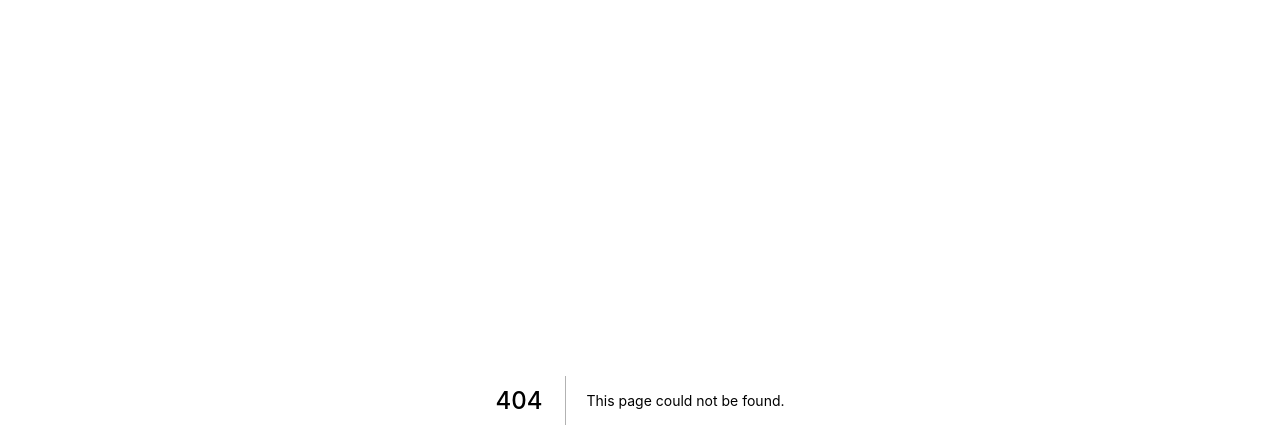
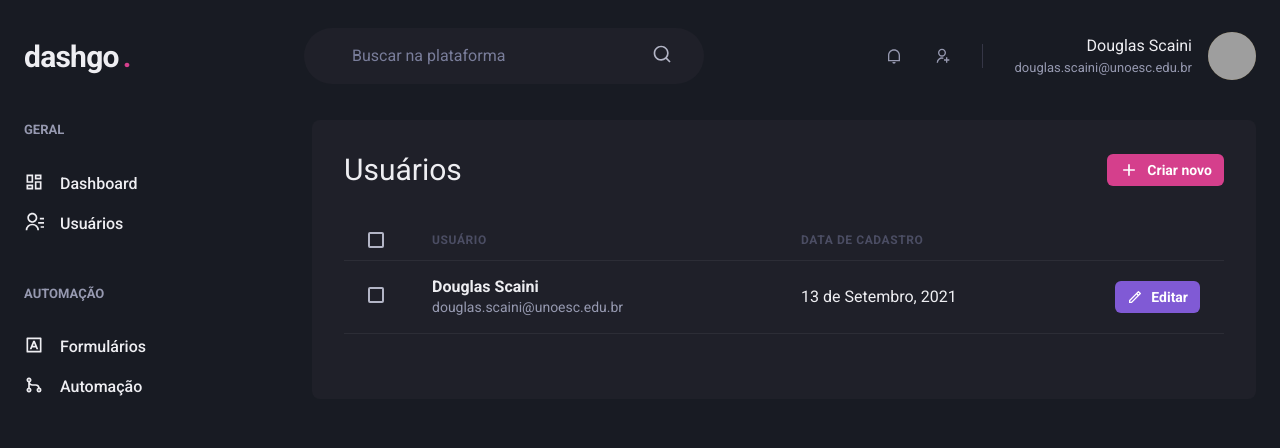
Before and after one commit to douglasscaini/dashgo, a Next.js app: page /users in a window 1280 px wide. Before the commit this address had no page. Shown: the top 448 px of the page. Built offline with nearby package versions, Linux system fonts and the light colour scheme; grey boxes are pictures that could not be loaded.

Commit message:
feat: Users Page

```diff
--- /dev/null
+++ b/src/pages/users/index.tsx
@@ -0,0 +1,90 @@
+import {
+  Box,
+  Flex,
+  Heading,
+  Button,
+  Icon,
+  Table,
+  Thead,
+  Tbody,
+  Tr,
+  Th,
+  Td,
+  Checkbox,
+  Text,
+} from "@chakra-ui/react";
+
+import { RiAddLine, RiPencilLine } from "react-icons/ri";
+import { Header } from "../../components/Header";
+import { SideBar } from "../../components/Sidebar";
+
+export default function UserList() {
+  return (
+    <Box>
+      <Header />
+
+      <Flex w="100%" my="6" maxWidth={1480} mx="auto" px="6">
+        <SideBar />
+
+        <Box flex="1" borderRadius={8} bg="gray.800" p="8">
+          <Flex mb="8" justify="space-between" align="center">
+            <Heading size="lg" fontWeight="normal">
+              Usuários
+            </Heading>
+
+            <Button
+              as="a"
+              size="sm"
+              fontSize="sm"
+              colorScheme="pink"
+              leftIcon={<Icon as={RiAddLine} fontSize="20" />}
+            >
+              Criar novo
+            </Button>
+          </Flex>
+
+          <Table colorScheme="whiteAlpha">
+            <Thead>
+              <Tr>
+                <Th px="6" color="gray.300" width="8">
+                  <Checkbox colorScheme="pink" />
+                </Th>
+                <Th>Usuário</Th>
+                <Th>Data de cadastro</Th>
+                <Th width="8"></Th>
+              </Tr>
+            </Thead>
+
+            <Tbody>
+              <Tr>
+                <Td px="6">
+                  <Checkbox colorScheme="pink" />
+                </Td>
+                <Td>
+                  <Box>
+                    <Text fontWeight="bold">Douglas Scaini</Text>
+                    <Text fontSize="sm" color="gray.300">
+                      douglas.scaini@unoesc.edu.br
+                    </Text>
+                  </Box>
+                </Td>
+                <Td>13 de Setembro, 2021</Td>
+                <Td>
+                  <Button
+                    as="a"
+                    size="sm"
+                    fontSize="sm"
+                    colorScheme="purple"
+                    leftIcon={<Icon as={RiPencilLine} fontSize="16" />}
+                  >
+                    Editar
+                  </Button>
+                </Td>
+              </Tr>
+            </Tbody>
+          </Table>
+        </Box>
+      </Flex>
+    </Box>
+  );
+}
```
